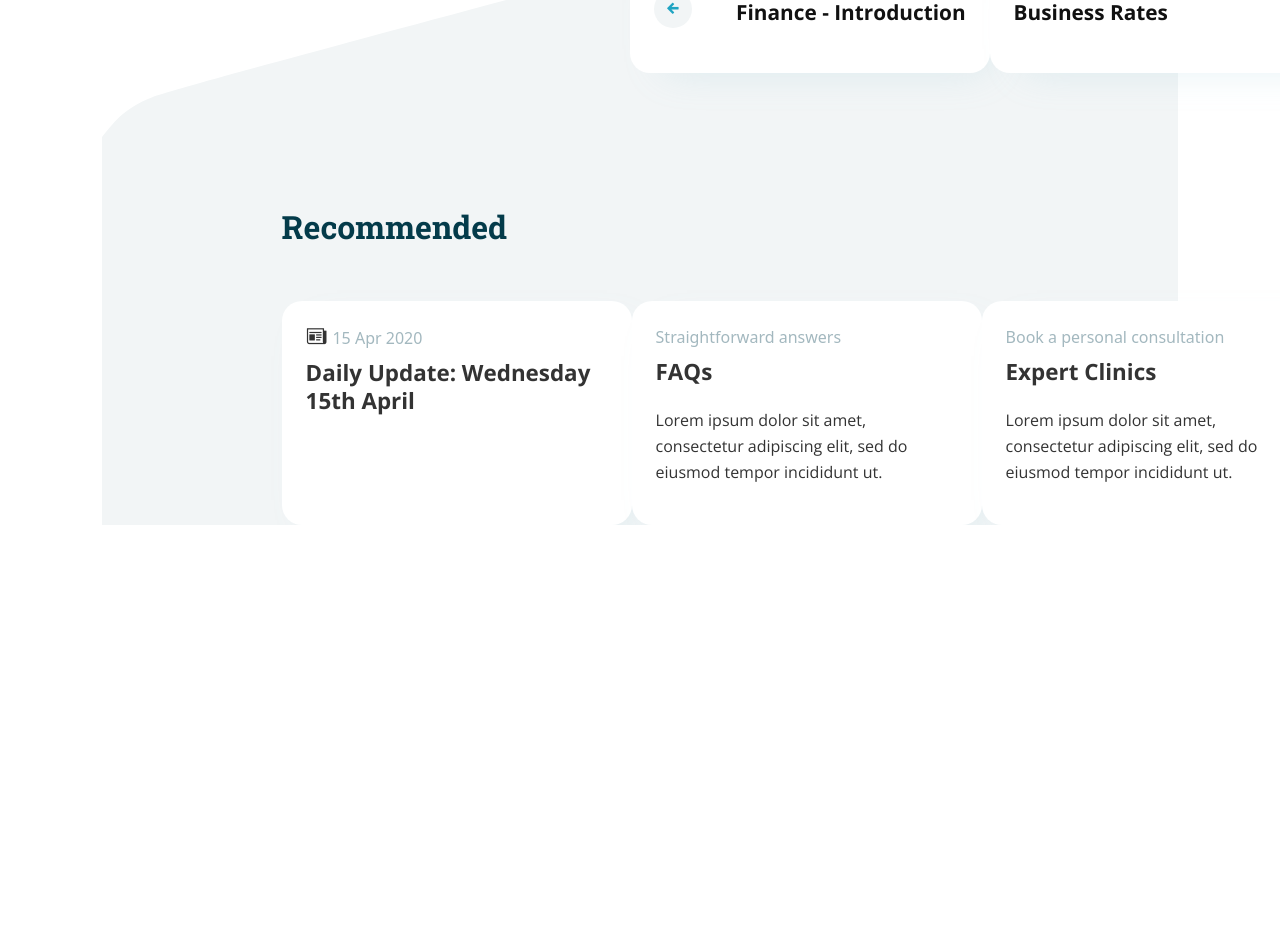
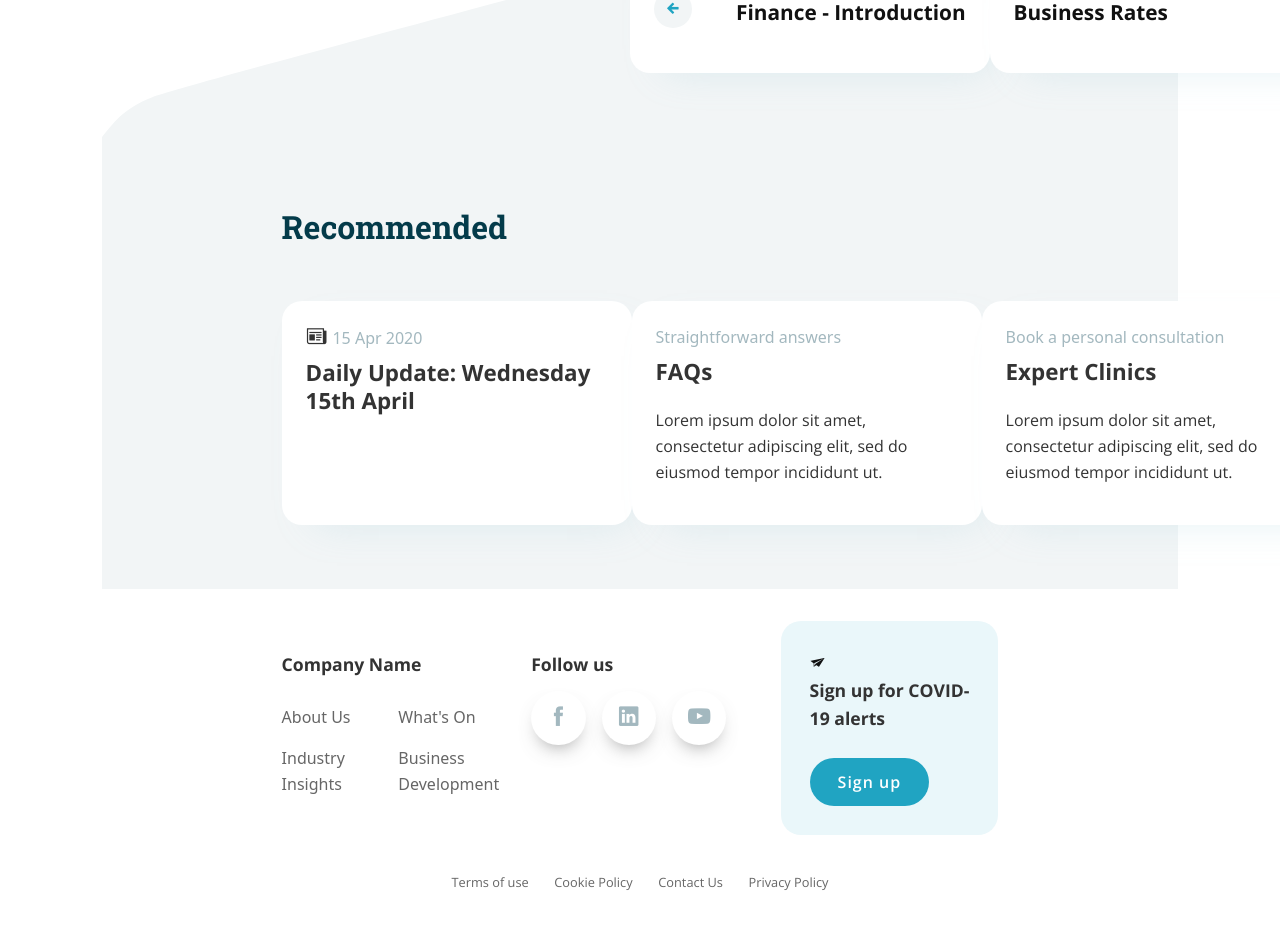
Before and after one commit to dermyhughes/front-end-demo, an Angular app: page / in a window 1280 px wide. Shown: the part 1453-2382 px from the top of the page. Before the commit the page ends 1978 px from the top, so only its background shows below. Built offline with nearby package versions, Linux system fonts and the light colour scheme.

Commit message:
Mostly finished desktop

```diff
--- a/src/app/app.component.html
+++ b/src/app/app.component.html
@@ -13,6 +13,7 @@
                     <span class="current-title">Finance</span>
                 </div>
             </section>
+
             <section class="main-bg">
                 <div class="margin main-content-container">
                     <div class="section-split-wrapper">
@@ -25,6 +26,7 @@
                     </div>
                 </div>
             </section>
+
             <section class="margin recommended-container">
                 <h2 class="recommended-container__title">Recommended</h2>
                 <ul class="recommended-container__post-cards">
@@ -35,6 +37,9 @@
             </section>
         </main>
 
+        <footer class="margin footer-container">
+            <app-footer></app-footer>
+        </footer>
 
     </div>
 </div>
--- a/src/app/app.component.scss
+++ b/src/app/app.component.scss
@@ -22,6 +22,7 @@
         background-image: url(../assets/bg-top.svg), url(../assets/bg-bottom.svg);
         background-repeat: no-repeat, no-repeat;
         background-position: top, bottom;
+        background-size: 100%;
 
         .main-content-container {
             position: relative;
@@ -34,6 +35,8 @@
 
                 .section-left {
                     margin-right: 3em;
+                    height: -webkit-fit-content;
+                    height: -moz-fit-content;
                     height: fit-content;
                 }
             }
@@ -69,6 +72,7 @@
 
     .recommended-container {
         padding-top: 4em;
+        padding-bottom: 4em;
 
         .recommended-container__title {
             font-family: "Roboto Slab";
--- a/src/app/app.module.ts
+++ b/src/app/app.module.ts
@@ -7,6 +7,7 @@ import { BodyTextComponent } from './components/body-text/body-text.component';
 import { ContentCardComponent } from './components/content-card/content-card.component';
 import { PageStepperComponent } from './components/page-stepper/page-stepper.component';
 import { PostCardComponent } from './components/post-card/post-card.component';
+import { FooterComponent } from './components/footer/footer.component';
 
 @NgModule({
   declarations: [
@@ -15,7 +16,8 @@ import { PostCardComponent } from './components/post-card/post-card.component';
     BodyTextComponent,
     ContentCardComponent,
     PageStepperComponent,
-    PostCardComponent
+    PostCardComponent,
+    FooterComponent
   ],
   imports: [
     BrowserModule
--- a/src/app/components/content-card/content-card.component.scss
+++ b/src/app/components/content-card/content-card.component.scss
@@ -55,6 +55,10 @@
                     color: $text-dark;
                 }
 
+                &:hover {
+                    text-decoration: underline;
+                }
+
                 &.active {
                     a {
                         color: $brand-green;
--- /dev/null
+++ b/src/app/components/footer/footer.component.html
@@ -0,0 +1,36 @@
+<div class="footer-wrapper">
+    <div class="footer-cards">
+        <div class="footer-cards__card footer-cards__site-map">
+            <h5 class="footer-cards__title">Company Name</h5>
+            <ul>
+                <li><a href="#">About Us</a></li>
+                <li><a href="#">What's On</a></li>
+                <li><a href="#">Industry Insights</a></li>
+                <li><a href="#">Business Development</a></li>
+            </ul>
+        </div>
+        <div class=" footer-cards__card footer-cards__social-link">
+            <h5 class="footer-cards__title">Follow us</h5>
+            <a class="social-link" href="#" target="_blank"><i class="icon icofont-facebook"></i></a>
+            <a class="social-link" href="#" target="_blank"><i class="icon icofont-linkedin"></i></a>
+            <a class="social-link" href="#" target="_blank"><i class="icon icofont-youtube-play"></i></a>
+        </div>
+        <div class="footer-cards__card footer-cards__newsletter-cta">
+            <span>
+                <i class="icon icofont-paper-plane"></i>
+                <h5 class="footer-cards__title">Sign up for COVID-19 alerts</h5>
+            </span>
+            <button class="btn solid">Sign up</button>
+        </div>
+    </div>
+    <div class="meta-links">
+        <a href="#"
+           class="meta-links__link">Terms of use</a>
+        <a href="#"
+           class="meta-links__link">Cookie Policy</a>
+        <a href="#"
+           class="meta-links__link">Contact Us</a>
+        <a href="#"
+           class="meta-links__link">Privacy Policy</a>
+    </div>
+</div>
--- /dev/null
+++ b/src/app/components/footer/footer.component.scss
@@ -0,0 +1,84 @@
+@import "styles";
+
+.footer-wrapper {
+    padding: 2em 0;
+
+    .footer-cards {
+        display: grid;
+        justify-content: space-between;
+        grid-gap: 2em;
+        grid-template-columns: 1fr 1fr 1fr;
+
+        .footer-cards__card {
+            padding-top: 1.8em;
+            padding-bottom: 1.8em;
+        }
+
+        .footer-cards__title {
+            font-family: "Open Sans";
+            font-weight: 700;
+            font-size: 1.1em;
+            color: $text-dark;
+            padding-bottom: 1.5em;
+        }
+
+        .footer-cards__site-map {
+            ul {
+                display: grid;
+                justify-content: space-between;
+                grid-template-columns: 1fr 1fr;
+                grid-gap: 1em;
+
+                li > a {
+                    color: $text-dark-grey;
+                    text-decoration: none;
+                }
+            }
+        }
+
+        .footer-cards__social-link {
+            .social-link {
+                height: 2em;
+                width: 2em;
+                border-radius: 50%;
+                padding: 1em;
+                box-shadow: 0px 10px 20px -10px rgba(90, 90, 90, 0.7);
+                margin-right: 1em;
+                text-decoration: none;
+
+                .icon{
+                    color: $text-grey;
+                    font-size: 1.4em;
+                }
+            }
+        }
+
+        .footer-cards__newsletter-cta {
+            background-color: $background-grey-blue;
+            border-radius: 20px;
+            padding: 1.8em;
+
+            span > * {
+                display: inline-block;
+            }
+            .icon {
+                padding-right: 0.5em;
+            }
+        }
+    }
+}
+
+.meta-links {
+    display: flex;
+    justify-content: center;
+    padding-top: 1.5em;
+    padding-bottom: 1.5em;
+
+    .meta-links__link {
+        font-family: "Open Sans", sans-serif;
+        font-size: 0.8em;
+        text-decoration: none;
+        color: $text-dark-grey;
+        padding: 1em;
+    }
+}
--- /dev/null
+++ b/src/app/components/footer/footer.component.ts
@@ -0,0 +1,15 @@
+import { Component, OnInit } from '@angular/core';
+
+@Component({
+  selector: 'app-footer',
+  templateUrl: './footer.component.html',
+  styleUrls: ['./footer.component.scss']
+})
+export class FooterComponent implements OnInit {
+
+  constructor() { }
+
+  ngOnInit(): void {
+  }
+
+}
--- /dev/null
+++ b/src/styles/_partials/_buttons.scss
@@ -0,0 +1,21 @@
+.btn {
+    padding: 0.8em 1.75em;
+    border-radius: 30px;
+    border: none;
+    font-family: 'Open Sans', sans-serif;
+    font-size: 1em;
+    font-weight: 600;
+    letter-spacing: 1px;
+    cursor: pointer;
+    outline: none;
+
+    &.solid {
+        background-color: $brand-green-cta;
+        color: $text-light;
+
+        &:hover {
+            background-color: lighten($brand-green-cta, 10%);
+            box-shadow: inset 0 0 10px #8fc7d544;
+        }
+    }
+}
--- a/src/styles/_partials/_colors.scss
+++ b/src/styles/_partials/_colors.scss
@@ -11,11 +11,13 @@ $text-light: rgb(255, 255, 255);
 $text-green-dark: rgb(7, 64, 80);
 $text-link: $brand-green-cta;
 $text-grey: rgb(163, 184, 191);
+$text-dark-grey: #666;
 
 //Background
 $background-white: rgb(255, 255, 255);
 $background-grey: rgb(242, 245, 246);
 $background-blue: rgb(162, 200, 217);
+$background-grey-blue: rgb(234, 247, 250);
 
 //Buttons
 $button-cta-background: $brand-green-cta;
--- a/src/styles/styles.scss
+++ b/src/styles/styles.scss
@@ -2,6 +2,7 @@
 @import "./_partials/colors";
 @import "./_partials/layout";
 @import "./_partials/card";
+@import "./_partials/buttons";
 
 
 @import url('https://fonts.googleapis.com/css2?family=Raleway:wght@300;400;600;800&display=swap');
```
Also changed, not shown: 1 other file (tests, documents, lock files or other folders).
